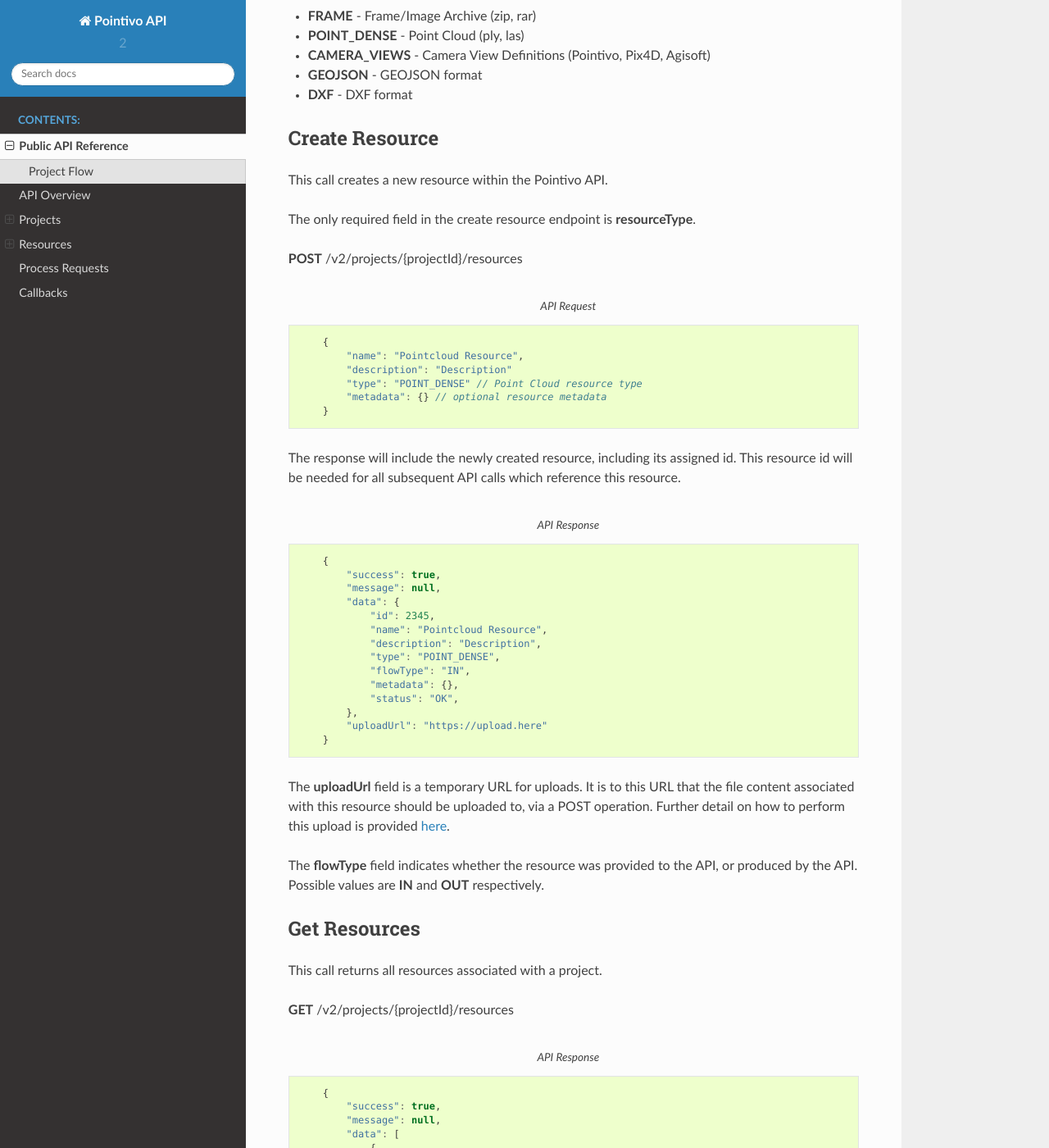
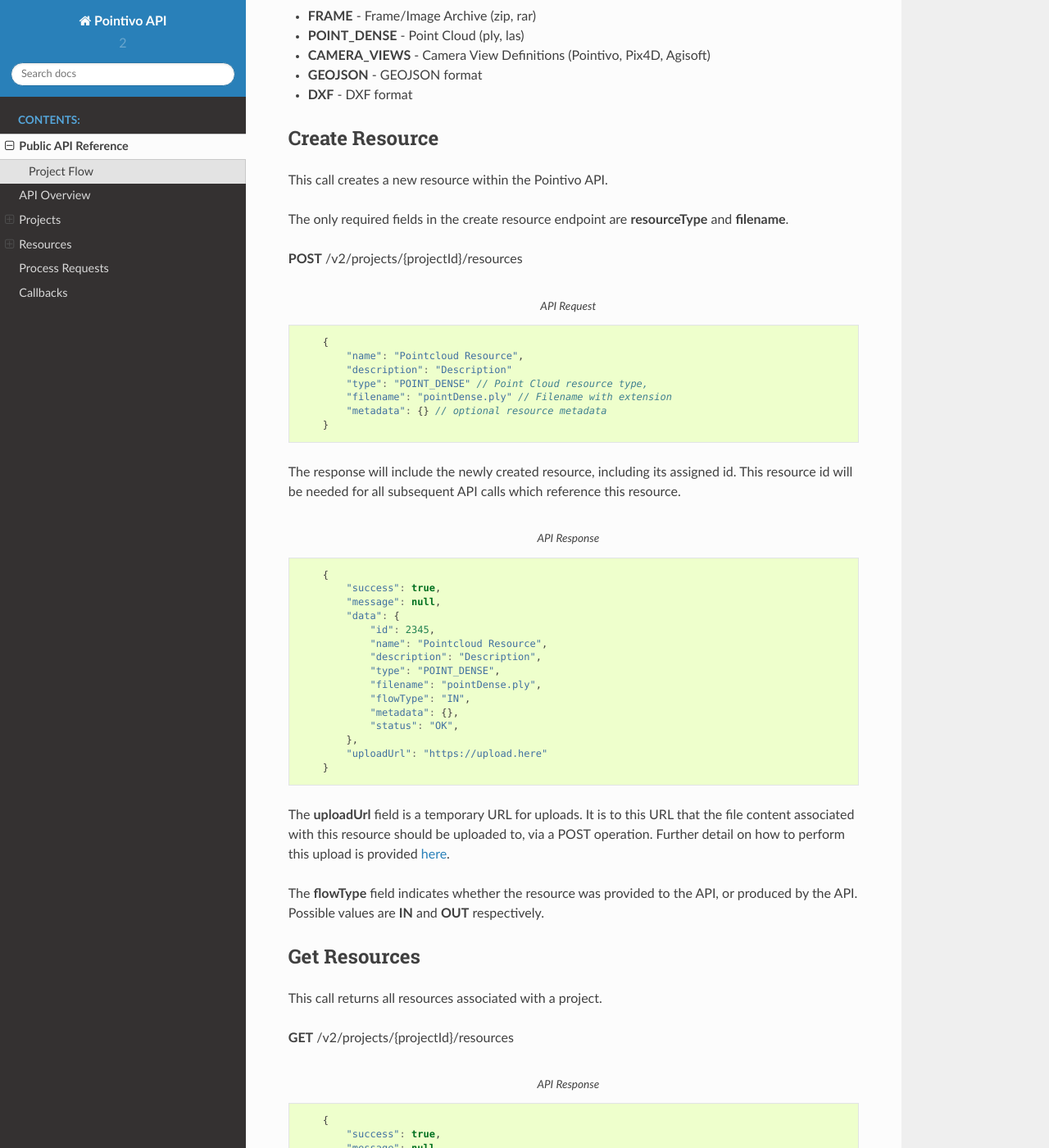
Before and after one commit to Pointivo/APIDocs, a Sphinx documentation site: the page built from docs/reference.rst, in a window 1280 px wide and 1400 px high, scrolled down 4161 px. Shown: the whole window at 82% size. Built offline with Sphinx 7.4.7 and the Read the Docs theme 2.0.0, drawn with Linux system fonts in a browser that asks for light colours; some of the changed text lies outside the part shown.

Commit message:
add filename to resource object

```diff
--- a/docs/reference.rst
+++ b/docs/reference.rst
@@ -233,7 +233,7 @@ Create Resource
 
 This call creates a new resource within the Pointivo API.
 
-The only required field in the create resource endpoint is **resourceType**.
+The only required fields in the create resource endpoint are **resourceType** and **filename**.
 
 **POST** /v2/projects/{projectId}/resources
 
@@ -243,7 +243,8 @@ The only required field in the create resource endpoint is **resourceType**.
         {
             "name": "Pointcloud Resource",
             "description": "Description"
-            "type": "POINT_DENSE" // Point Cloud resource type
+            "type": "POINT_DENSE" // Point Cloud resource type,
+            "filename": "pointDense.ply" // Filename with extension
             "metadata": {} // optional resource metadata
         }
 
@@ -260,6 +261,7 @@ The response will include the newly created resource, including its assigned id.
                 "name": "Pointcloud Resource",
                 "description": "Description",
                 "type": "POINT_DENSE",
+                "filename": "pointDense.ply",
                 "flowType": "IN",
                 "metadata": {},
                 "status": "OK",
@@ -293,6 +295,7 @@ This call returns all resources associated with a project.
                     "name": "Pointcloud Resource",
                     "description": "",
                     "type": "POINT_DENSE",
+                    "filename": "pointDense.ply",
                     "flowType": "IN",
                     "metadata": {},
                     "status": "OK",
@@ -303,6 +306,7 @@ This call returns all resources associated with a project.
                     "name": "GEOJSON",
                     "description": "",
                     "type": "GEOJSON",
+                    "filename": "wireframe.geojson",
                     "flowType": "OUT",
                     "metadata": {},
                     "status": "OK",
@@ -367,6 +371,7 @@ If a callback is defined for a project, the callback will be invoked once the pr
               "name": "Pointcloud Resource",
               "description": "",
               "type": "POINT_DENSE",
+              "filename": "pointDense.ply",
               "flowType": "IN",
               "metadata": {},
               "status": "OK",
@@ -377,6 +382,7 @@ If a callback is defined for a project, the callback will be invoked once the pr
               "name": "GEOJSON",
               "description": "",
               "type": "GEOJSON",
+              "filename": "wireframe.geojson",
               "flowType": "OUT",
               "metadata": {},
               "status": "OK",
```
